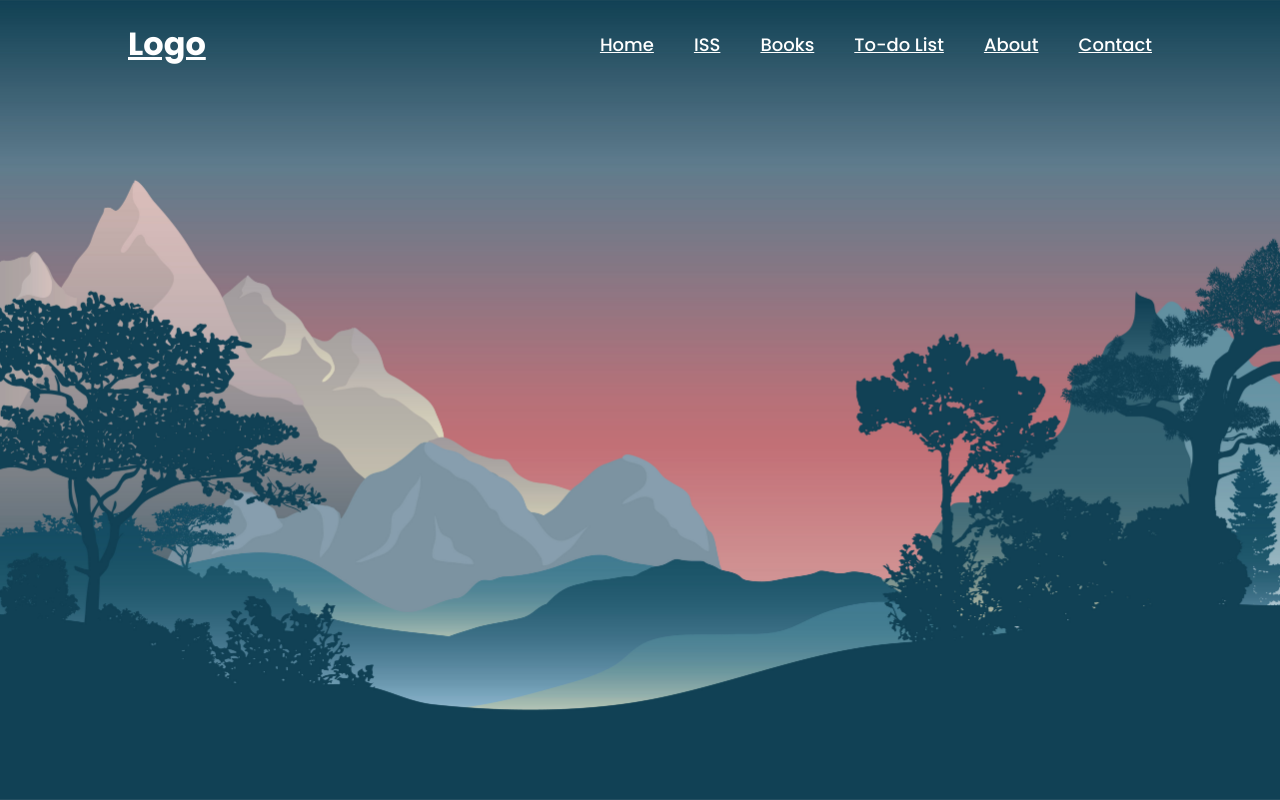
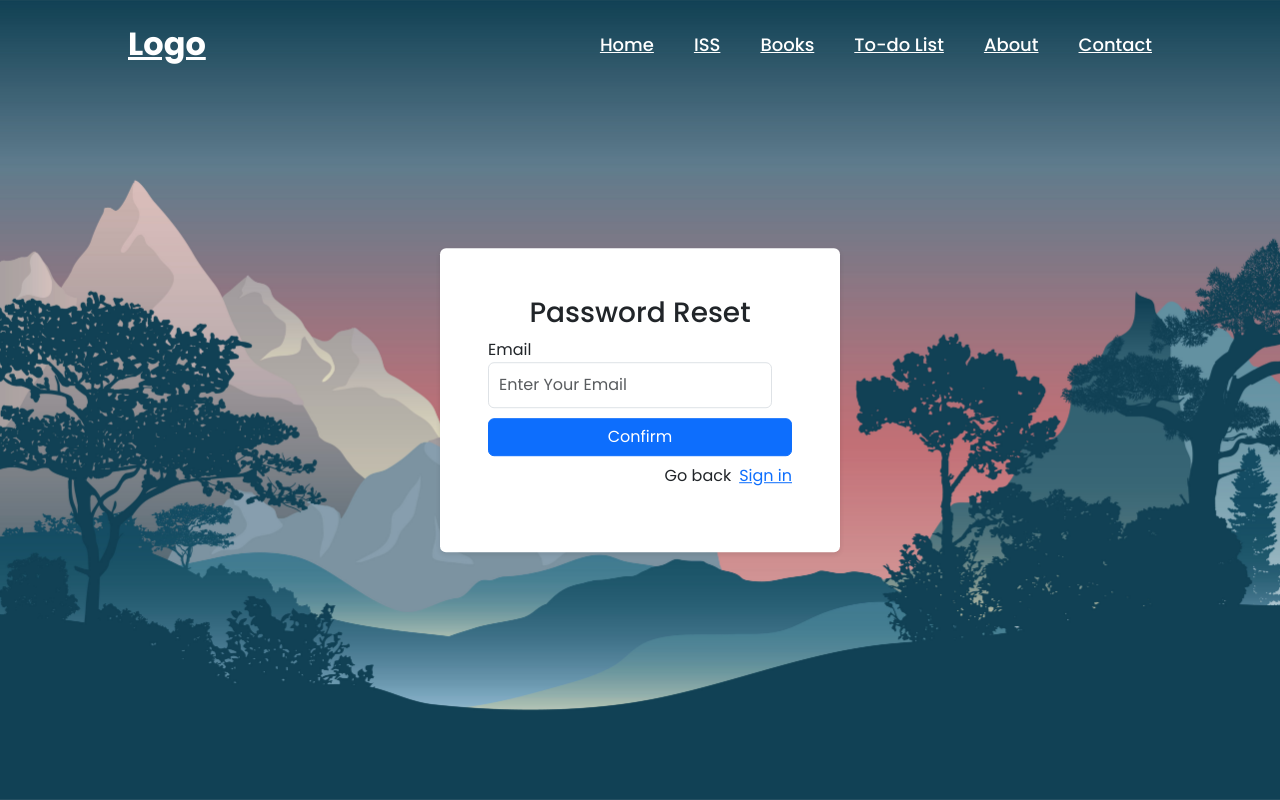
Before and after one commit to Aymen27k/my-portfolio, a React (Vite) app: page /ForgotPassword in a window 1280 px wide. Built offline with nearby package versions, Linux system fonts and the light colour scheme.

Commit message:
feat: Implement forgot password form (frontend)

```diff
--- a/src/App.jsx
+++ b/src/App.jsx
@@ -12,6 +12,7 @@ import Home from "./Home.jsx";
 import Books from "./books.jsx";
 import TodoList from "./TodoList.jsx";
 import Signup from "./Signup.jsx";
+import ForgotPassword from "./ForgotPassword.jsx";
 import Login from "./Login.jsx";
 import ISSLocation from "./IssLocation.jsx";
 import "bootstrap/dist/css/bootstrap.min.css";
@@ -43,6 +44,7 @@ const App = () => {
             }
           />
           <Route path="/Signup" element={<Signup />} />
+          <Route path="/ForgotPassword" element={<ForgotPassword />} />
           <Route path="/ISSLocation" element={<ISSLocation />} />
         </Routes>
       </Router>
--- /dev/null
+++ b/src/ForgotPassword.jsx
@@ -0,0 +1,71 @@
+import React from "react";
+import { useState } from "react";
+import { Link } from "react-router-dom";
+import axios from "axios";
+
+function ForgotPassword() {
+  const [showAlert, setShowAlert] = useState(false);
+  const [email, setEmail] = useState("");
+  const handleSubmit = async (e) => {
+    e.preventDefault();
+    try {
+      const response = await axios.post("/users/forgot-password", { email });
+      setShowAlert(true);
+    } catch (error) {
+      console.error("Error:", error);
+
+      if (error.response) {
+        // The request was made and the server responded with a status code
+        // that falls out of the range of 2xx
+        alert(
+          error.response.data.message ||
+            "An error occurred. Please try again later."
+        );
+      } else if (error.request) {
+        // The request was made but no response was received
+        alert("No response received from the server. Please try again later.");
+      } else {
+        // Something happened in setting up the request that triggered an Error
+        alert("An error occurred. Please try again later.");
+      }
+    }
+  };
+  return (
+    <div className="signup template d-flex justify-content-center align-items-center">
+      <div className="form_container p-5 rounded bg-white">
+        <form onSubmit={handleSubmit}>
+          <h3>Password Reset</h3>
+          {showAlert && (
+            <div className="alert alert-success" role="alert">
+              <h5 className="alert-heading">Password Reset</h5>
+              <p>Mail sent Successfully</p>
+            </div>
+          )}
+          <div className="mb-2">
+            <label htmlFor="email">Email</label>
+            <input
+              type="email"
+              id="email"
+              value={email}
+              onChange={(e) => setEmail(e.target.value)}
+              required
+              placeholder="Enter Your Email"
+              className="form-control"
+            />
+          </div>
+          <div className="d-grid">
+            <button className="btn btn-primary">Confirm</button>
+          </div>
+          <p className="form-links mt-2">
+            Go back
+            <Link to="/TodoList" className="ms-2">
+              Sign in
+            </Link>
+          </p>
+        </form>
+      </div>
+    </div>
+  );
+}
+
+export default ForgotPassword;
--- a/src/Login.jsx
+++ b/src/Login.jsx
@@ -82,7 +82,7 @@ function Login({ setIsLoggedIn }) {
             <button className="btn btn-primary">Sign in</button>
           </div>
           <p className="form-links mt-2">
-            Forgot <a href="">Password?</a>
+            Forgot <Link to="/forgotPassword">Password?</Link>
             <Link to="/signup" className="ms-2">
               Sign up
             </Link>
```
Also changed, not shown: 1 other file (tests, documents, lock files or other folders).
